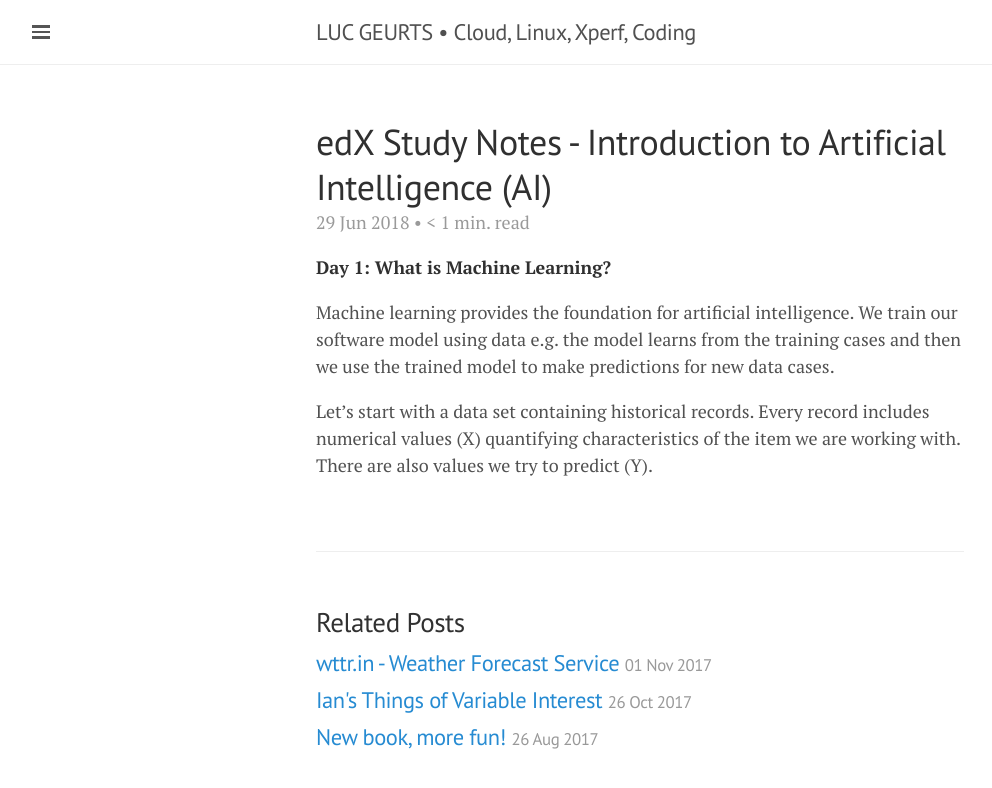
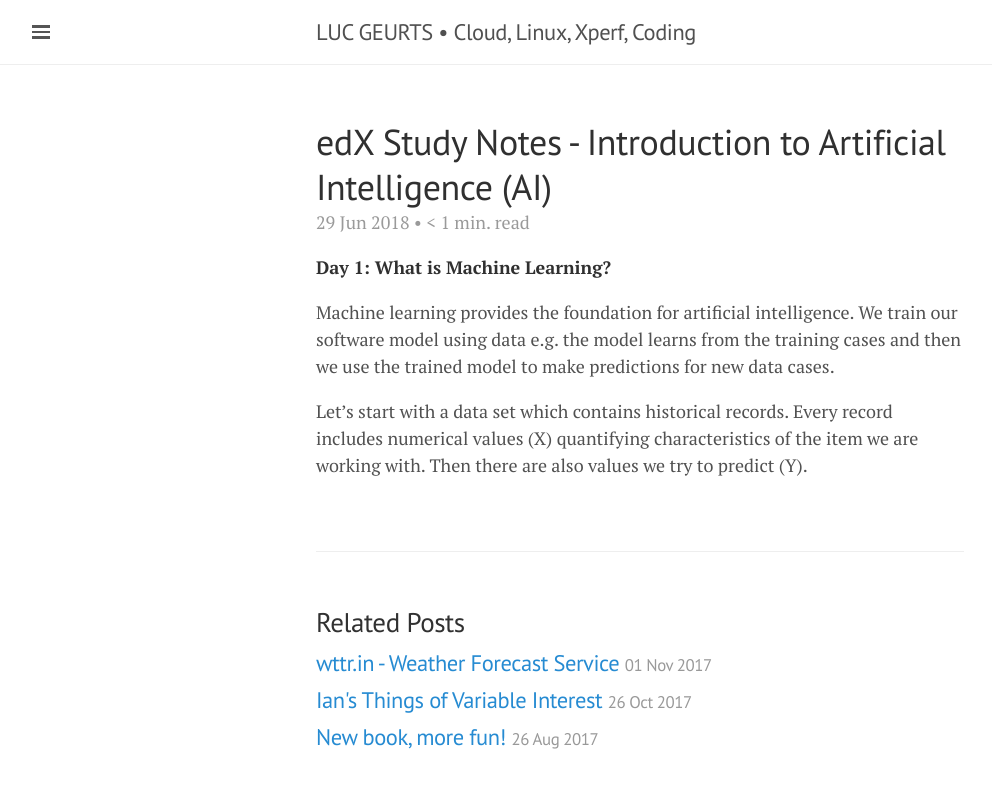
Before and after one commit to lgeurts/lgeurts.github.io, a Jekyll site: the page built from _posts/2018-06-29-introduction-to-artificial-intelligence.md, in a window 1280 px wide. Shown: the top 788 px of the page, without its empty margins (0-992 px from the left). Built offline with Jekyll 4.4.1, drawn with Linux system fonts in a browser that asks for light colours; nearby versions of some CDN libraries; comment, search, counter and statistics services are not loaded.

Commit message:
Update 2018-06-29-introduction-to-artificial-intelligence.md

```diff
--- a/_posts/2018-06-29-introduction-to-artificial-intelligence.md
+++ b/_posts/2018-06-29-introduction-to-artificial-intelligence.md
@@ -11,5 +11,5 @@
 
 Machine learning provides the foundation for artificial intelligence. We train our software model using data e.g. the model learns from the training cases and then we use the trained model to make predictions for new data cases.
 
-Let's start with a data set containing historical records. Every record includes numerical values (X) quantifying characteristics of the item we are working with.
-There are also values we try to predict (Y).
+Let's start with a data set which contains historical records. Every record includes numerical values (X) quantifying characteristics of the item we are working with.
+Then there are also values we try to predict (Y).
```
